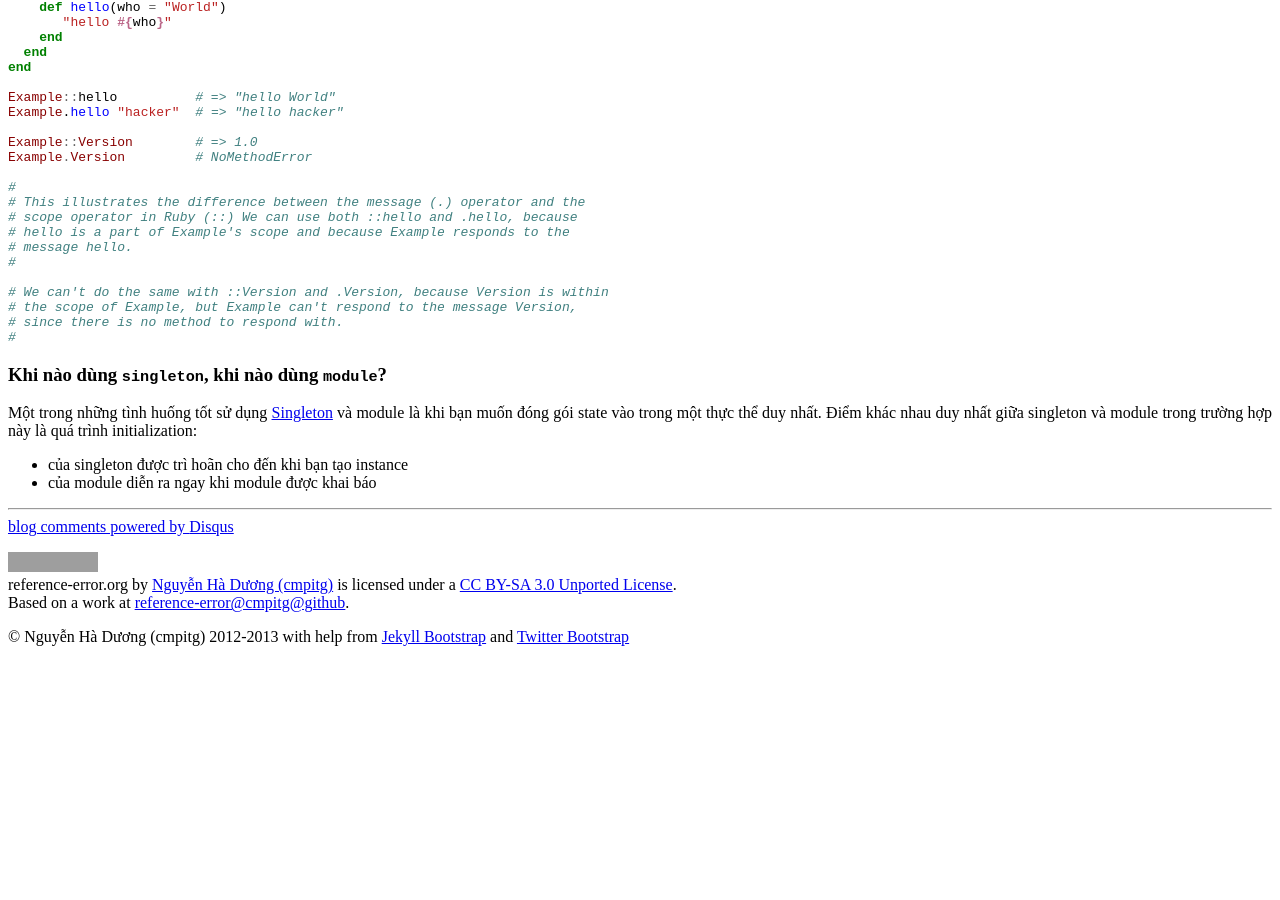
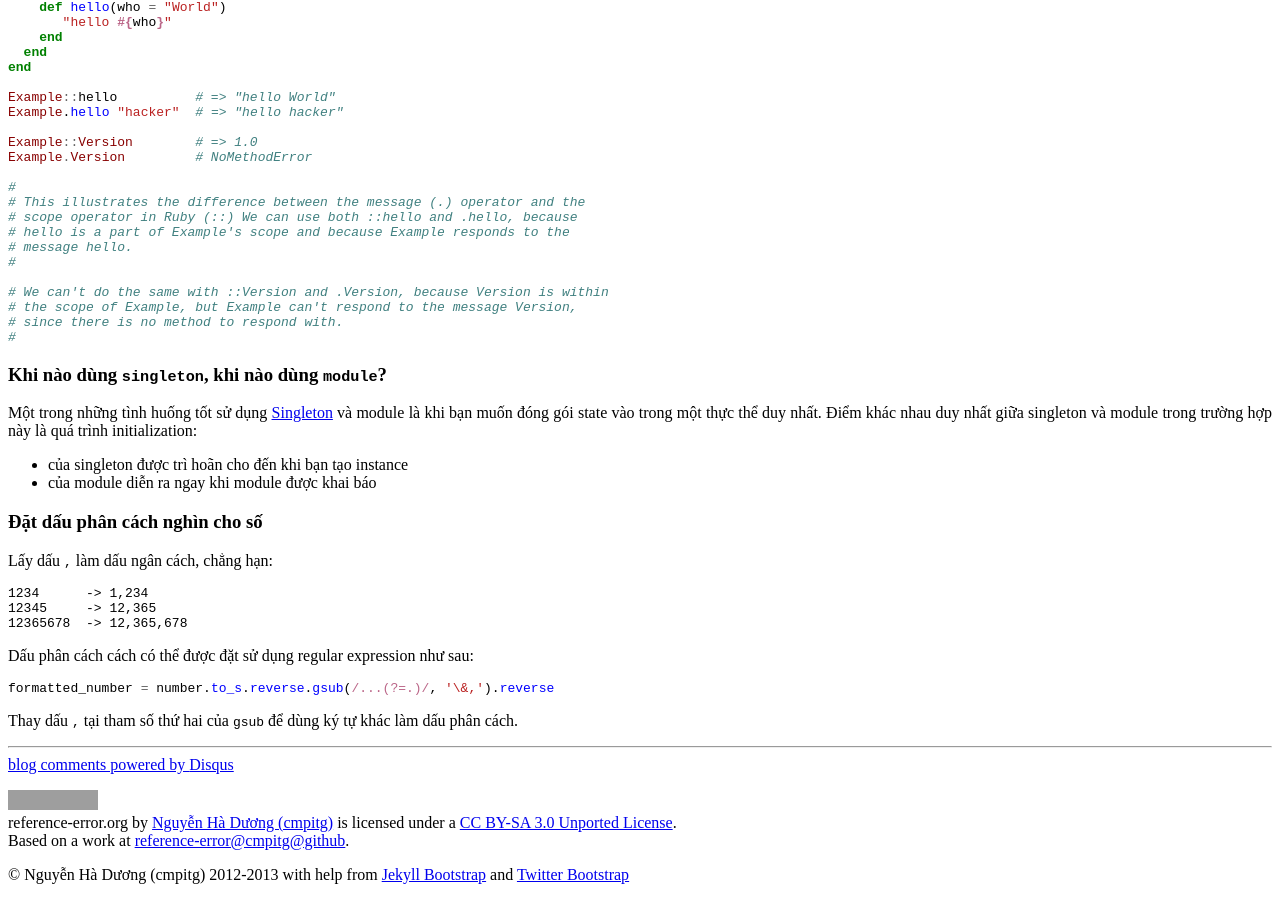
Before and after one commit to cmpitg/cmpitg.github.com, a Jekyll site: the page built from guides-vi/ruby.md, in a window 1280 px wide and 900 px high, scrolled down 2264 px. Built offline with Jekyll 4.4.1, drawn with Linux system fonts in a browser that asks for light colours; Markdown is read by kramdown in place of the engine named in the settings; comment, search, counter and statistics services are not loaded; before the commit the page ends 2926 px from its top, so only the background shows below that; some of the changed text lies outside the part shown; grey boxes are pictures that could not be loaded.

Commit message:
Update Ruby guide

````diff
--- a/guides-vi/ruby.md
+++ b/guides-vi/ruby.md
@@ -200,3 +200,22 @@ bạn muốn đóng gói state vào trong một thực thể duy nhất.  Điể
 nhất giữa singleton và module trong trường hợp này là quá trình initialization:
 * của singleton được trì hoãn cho đến khi bạn tạo instance
 * của module diễn ra ngay khi module được khai báo
+
+### Đặt dấu phân cách nghìn cho số
+
+Lấy dấu `,` làm dấu ngân cách, chẳng hạn:
+
+```
+1234      -> 1,234
+12345     -> 12,365
+12365678  -> 12,365,678
+```
+
+Dấu phân cách cách có thể được đặt sử dụng regular expression như sau:
+
+```ruby
+formatted_number = number.to_s.reverse.gsub(/...(?=.)/, '\&,').reverse
+```
+
+Thay dấu `,` tại tham số thứ hai của `gsub` để dùng ký tự khác làm dấu phân
+cách.
````
Also changed, not shown: other parts of guides-vi/ruby.md (+1 -1 lines).
